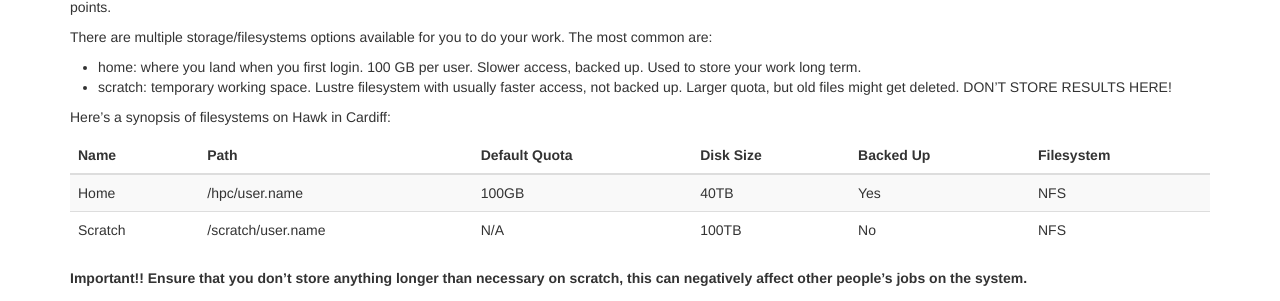
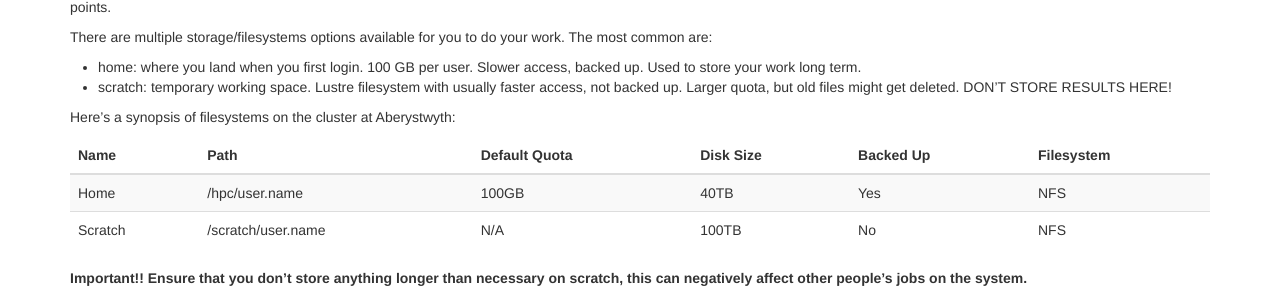
Before and after one commit to corcor27/hpc-intro-aber, a Jekyll site: the page built from _episodes/14-filesystems.md, in a window 1280 px wide and 900 px high, scrolled down 533 px. Shown: the part 131-432 px from the top of the window. Built offline with Jekyll 4.4.1, drawn with Linux system fonts in a browser that asks for light colours.

Commit message:
updated parts

```diff
--- a/_episodes/14-filesystems.md
+++ b/_episodes/14-filesystems.md
@@ -28,7 +28,7 @@ There are multiple storage/filesystems options available for you to do your work
 * scratch: temporary working space. Lustre filesystem with usually faster access, not backed up. Larger quota, but old files might get deleted. DON'T STORE RESULTS HERE!
 
 
-Here's a synopsis of filesystems on Hawk in Cardiff:
+Here's a synopsis of filesystems on the cluster at Aberystwyth:
 
 |Name|Path|Default Quota|Disk Size|Backed Up|Filesystem
 |-----------------|---|----|-----|---|-----|------|
```
